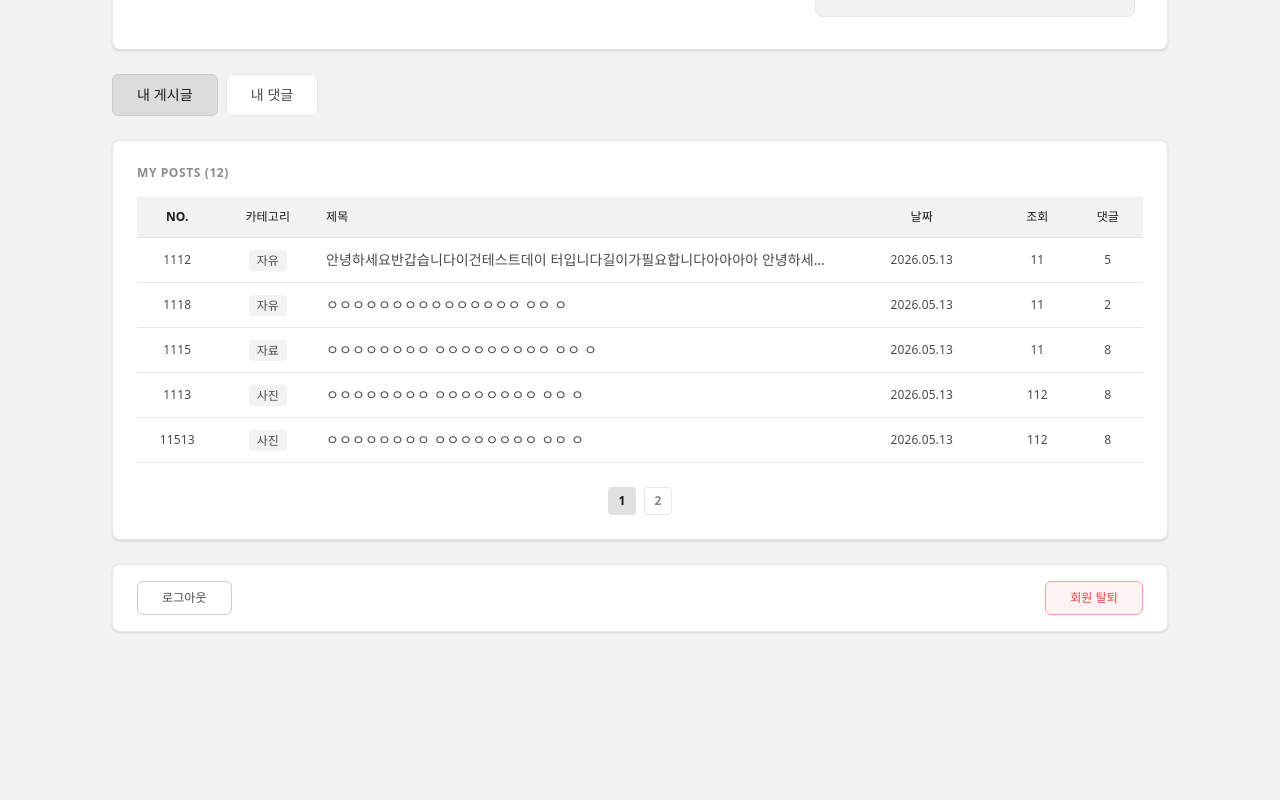
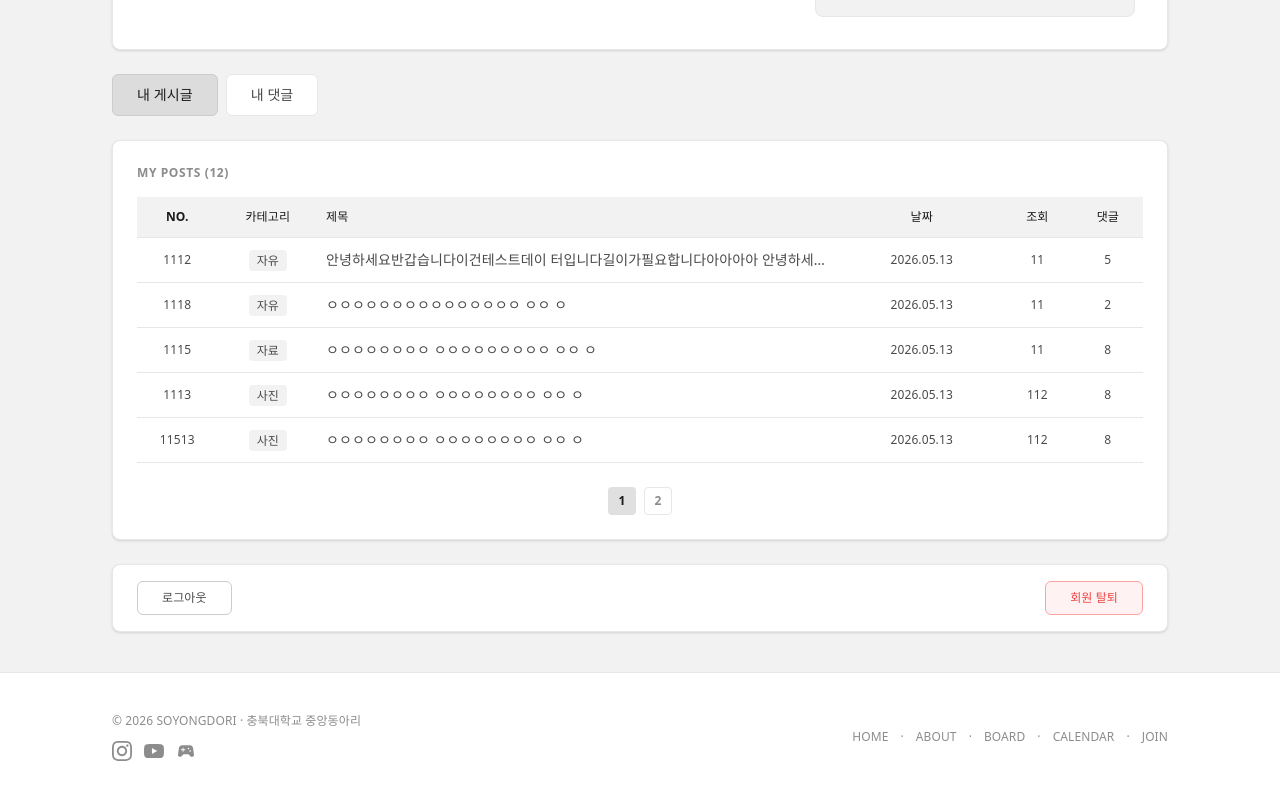
Before and after one commit to openWEBsw/project-soyongdori, a React (Vite) app in the folder frontend/: page /profile in a window 1280 px wide. Shown: the part 394-1194 px from the top of the page. Before the commit the page ends 1066 px from the top, so only its background shows below. Built offline with nearby package versions, Linux system fonts and the light colour scheme.

Commit message:
feat: add footer component to profile.tsx

```diff
--- a/frontend/src/features/profile/profile.tsx
+++ b/frontend/src/features/profile/profile.tsx
@@ -3,6 +3,7 @@ import React, { useState, useEffect } from 'react';
 import { useNavigate } from 'react-router-dom';
 import Header from '../../shared/layout/Header';
 import { boardNames, partNames, positionNames } from '../../shared/utils/translations';
+import Footer from '../../shared/layout/Footer';
 
 // TODO 임시 데이터 (추후 db 연결)
 const testPost1 = [
@@ -445,6 +446,7 @@ const Profile = () => {
           </div>
         </div>
       )}
+      <Footer />
     </div>
   );
 };
```
